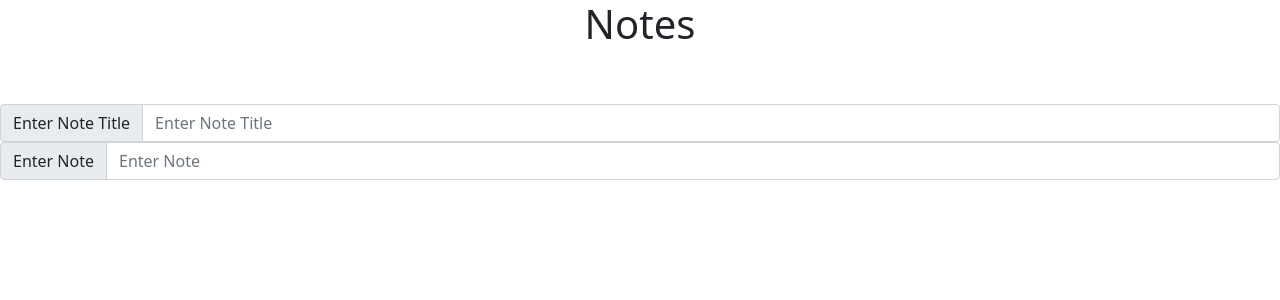
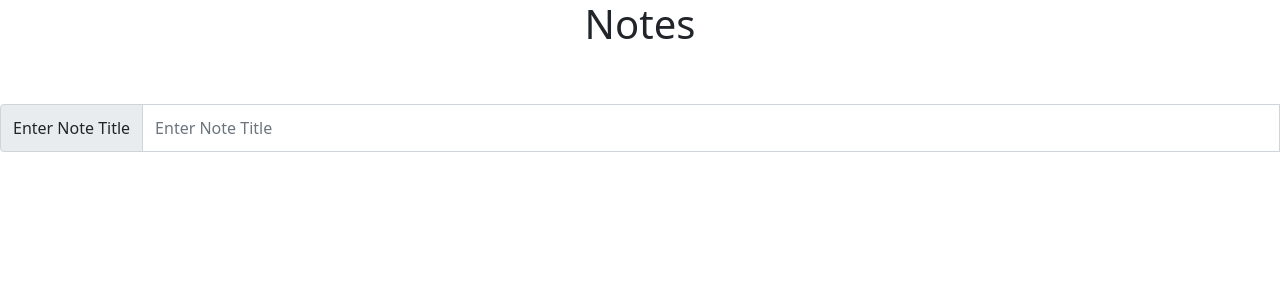
Before and after one commit to richprogrammer/noteapp2, a Flask app: page / in a window 1280 px wide. Shown: the top 300 px of the page. Run offline with Flask 3, Linux system fonts and the light colour scheme.

Commit message:
update index.html

```diff
--- a/templates/index.html
+++ b/templates/index.html
@@ -8,15 +8,11 @@
     <h1>Notes</h1>
     <br /><br />
     <form method='POST'>
-      <div class="input-group flex-nowrap">
+      <div class ="input-group flex-nowrap">
         <span class="input-group-text" id="addon-wrapping">Enter Note Title</span>
-        <input name='notesTitleInp' type="text" class="form-control" placeholder="Enter Note Title" aria-label="Username" aria-describedby="addon-wrapping">
+        <input name='notesInp' type="text" class="form-control" placeholder="Enter Note Title" aria-label="Username" aria-describedby="addon-wrapping">
+      <br /><br />
       </div>
-      <div class="input-group flex-nowrap">
-        <span class="input-group-text" id="addon-wrapping">Enter Note</span>
-        <input name='notesInp' type="text" class="form-control" placeholder="Enter Note" aria-label="Username" aria-describedby="addon-wrapping">
-      </div>
-      <br /><br />
     </form>
 
     </form>
```
